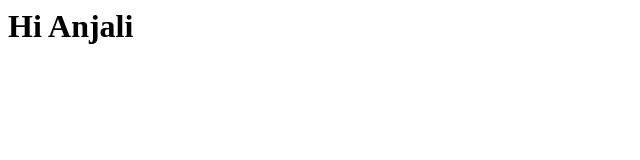
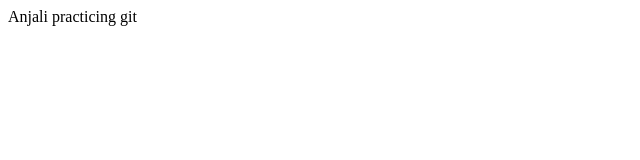
Before and after one commit to Anjali-0910/GitHubPractice, a plain HTML site: page index.html in a window 1280 px wide. Shown: the whole page, without its empty margins (0-640 px from the left). Drawn offline with Linux system fonts and the light colour scheme.

Commit message:
HTML code

```diff
--- a/index.html
+++ b/index.html
@@ -1 +1,11 @@
-<h1>Hi Anjali</h1>
+<!DOCTYPE html>
+<html lang="en">
+<head>
+    <meta charset="UTF-8">
+    <meta name="viewport" content="width=device-width, initial-scale=1.0">
+    <title>Git</title>
+</head>
+<body>
+    Anjali practicing git
+</body>
+</html>
```
